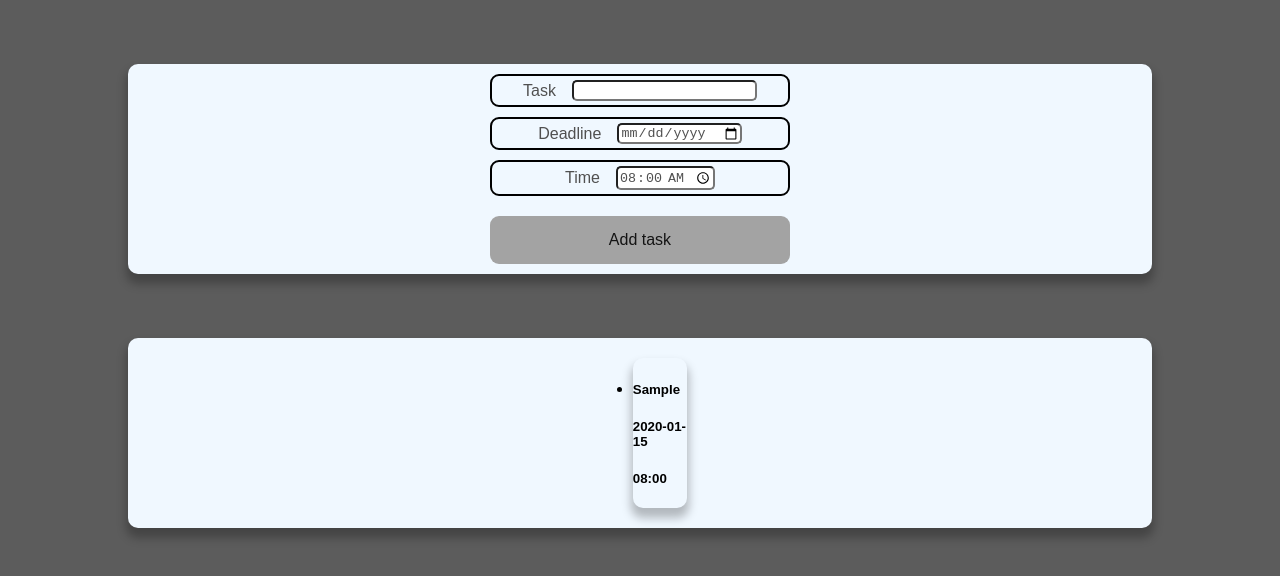
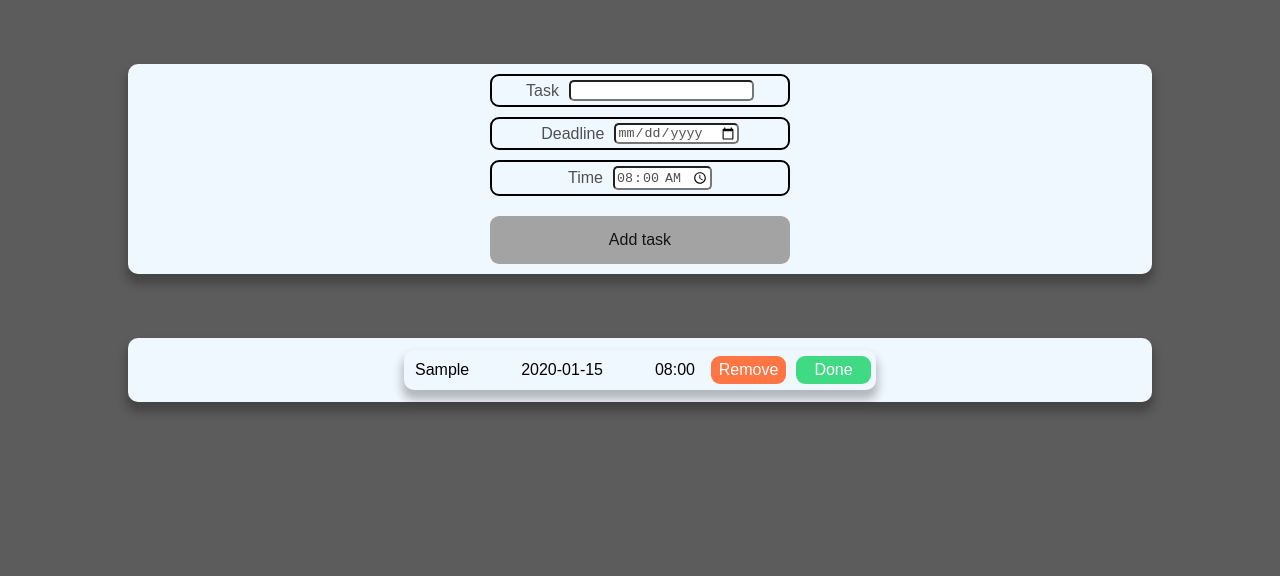
Before and after one commit to BenjaminCerninak/To-Do-List-, a React (Create React App) app: page / in a window 1280 px wide. Both pictures are taken after typing "Sample", "2020-01-15" into the empty fields and a click on the button "Add task". Shown: the top 576 px of the page. Built offline with nearby package versions, Linux system fonts and the light colour scheme.

Commit message:
added style in NewList

```diff
--- a/src/App.js
+++ b/src/App.js
@@ -6,13 +6,13 @@ function App() {
   const addTasksHandler = (tData, tDeadline, tTime) => {
     setNewTask((prevTask) => {
       return [
-        ...prevTask,
         {
           task: tData,
           deadline: tDeadline,
           time: tTime,
           id: Math.random().toString(),
         },
+        ...prevTask,
       ];
     });
   };
--- a/src/components/NewTasks/NewTaskList.js
+++ b/src/components/NewTasks/NewTaskList.js
@@ -1,20 +1,24 @@
 import React from "react";
 import Card from "../UI/Card";
 import classes from "./NewTaskList.module.css";
-
+import Button from "../UI/Button";
 const NewTaskList = (props) => {
   return (
     <Card>
       <ul>
         {props.newTasks.map((newTask) => {
           return (
-            <Card>
-              <li>
-                <h5>{newTask.task}</h5>
-                <h5>{newTask.deadline}</h5>
-                <h5>{newTask.time}</h5>
-              </li>
-            </Card>
+            <div key={newTask.id} className={classes.box}>
+              <Card>
+                <li className={classes.list}>
+                  <div> {newTask.task}</div>
+                  <div> {newTask.deadline}</div>
+                  <div> {newTask.time}</div>
+                </li>
+                <Button className={classes.btn}>Remove</Button>
+                <Button className={classes.success}>Done</Button>
+              </Card>
+            </div>
           );
         })}
       </ul>
--- a/src/components/NewTasks/NewTaskList.module.css
+++ b/src/components/NewTasks/NewTaskList.module.css
@@ -1,3 +1,68 @@
+.box {
+  display: flex;
+  align-items: center;
+  justify-content: center;
+  margin: auto;
+  width: 100%;
+  min-width: 300px;
+  text-align: center;
+  height: 44px;
+  margin: 10px 0px;
+}
+
 .list {
-  background-color: red;
+  display: flex;
+  list-style: none;
+  justify-content: space-between;
+  min-width: 300px;
+  padding: 10px 10px;
+  margin: 1px;
+  text-align: center;
+  gap: 8px;
 }
+
+ul {
+  margin: 0;
+  padding: 0;
+  min-width: 400px;
+}
+.btn {
+  background-color: rgb(255, 117, 67);
+
+  padding: 5px;
+  min-height: 22px;
+  min-width: 75px;
+  font-size: 1rem;
+  margin: 5px;
+  text-align: center;
+}
+.btn:hover {
+  background-color: rgba(247, 85, 26, 0.887);
+
+  padding: 5px;
+  min-height: 22px;
+  min-width: 75px;
+  font-size: 1rem;
+  margin: 5px;
+  text-align: center;
+}
+.success {
+  background-color: rgba(42, 215, 117, 0.887);
+
+  padding: 5px;
+  min-height: 22px;
+  min-width: 75px;
+  font-size: 1rem;
+  margin: 5px;
+  text-align: center;
+}
+.success:hover {
+  background-color: #2ed54d;
+
+  padding: 5px;
+  min-height: 22px;
+  min-width: 75px;
+  font-size: 1rem;
+  margin: 5px;
+  text-align: center;
+}
--- a/src/components/TaskForm/TaskForm.module.css
+++ b/src/components/TaskForm/TaskForm.module.css
@@ -4,7 +4,7 @@
   width: auto;
   align-items: center;
   justify-content: center;
-  gap: 1rem;
+  gap: 10px;
   border: 2px solid black;
   border-radius: 9px;
   min-width: 300px;
--- a/src/components/UI/Button.module.css
+++ b/src/components/UI/Button.module.css
@@ -9,3 +9,6 @@
   font-size: 1rem;
   margin: 10px;
 }
+.button:hover {
+  cursor: pointer;
+}
```
